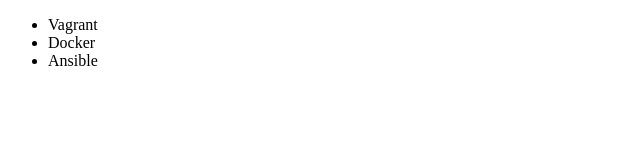
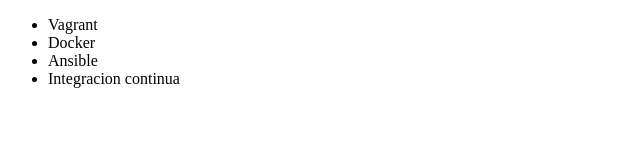
Before and after one commit to cristiandtp/alura, a plain HTML site: page index.html in a window 1280 px wide. Shown: the whole page, without its empty margins (0-640 px from the left). Drawn offline with Linux system fonts and the light colour scheme.

```diff
--- a/index.html
+++ b/index.html
@@ -9,6 +9,7 @@
          <li> Vagrant </li>
          <li> Docker </li>
          <li> Ansible </li>
+         <li>Integracion continua</li>
      </ul>
 </body>
 </html>
```
